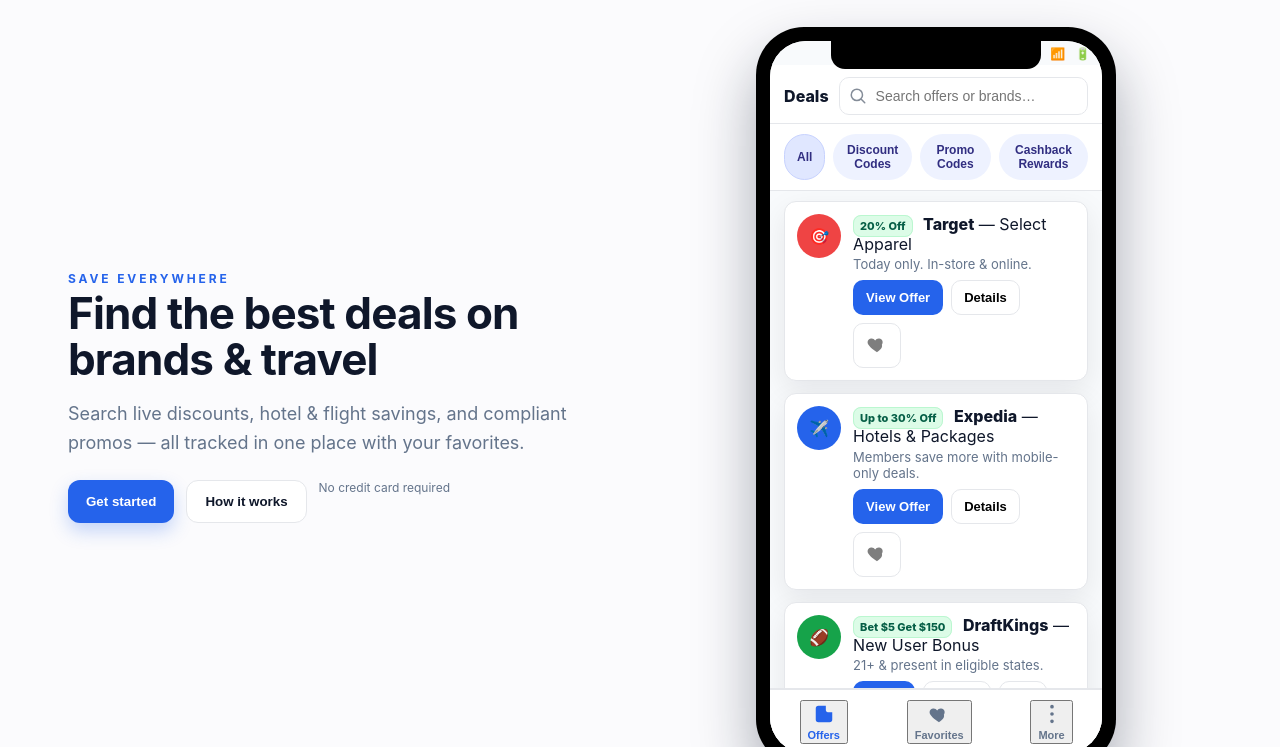
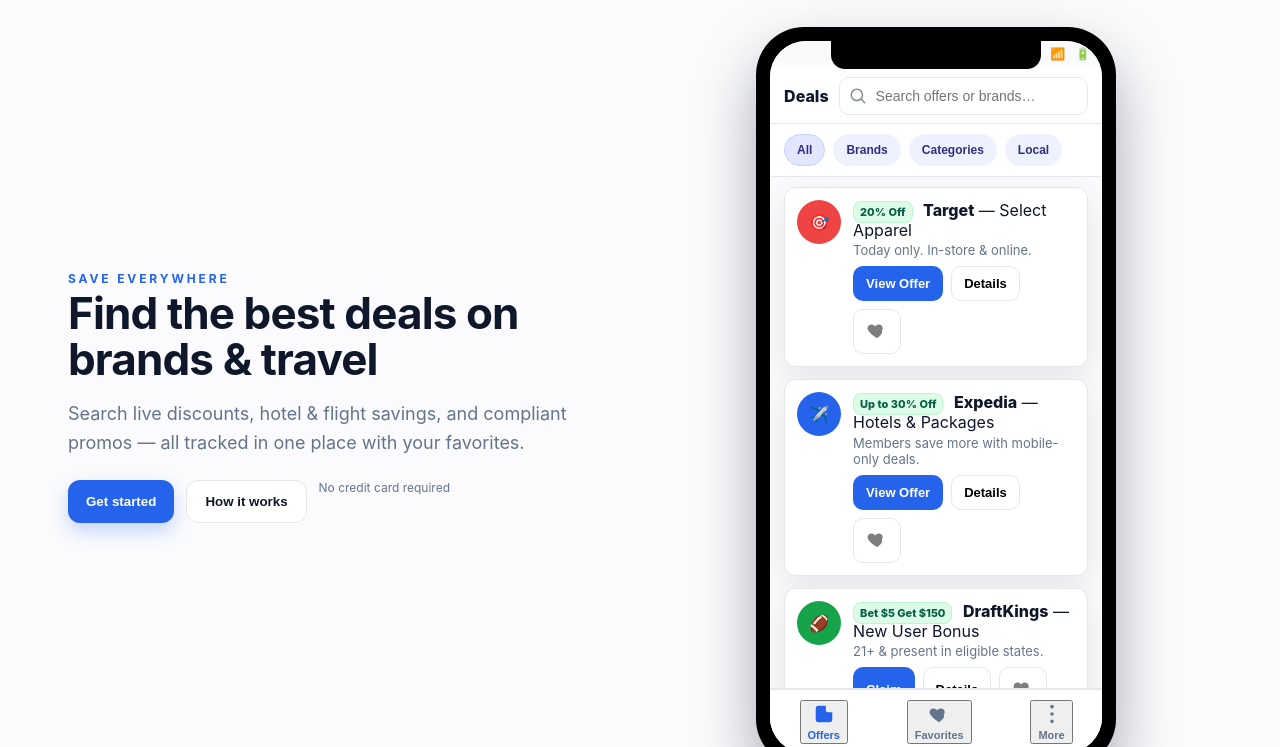
Before and after one commit to dnsgateway/000, a plain HTML site: page index.html in a window 1280 px wide. Shown: the part 43-790 px from the top of the page. Drawn offline with Linux system fonts and the light colour scheme.

Commit message:
Update index.html

```diff
--- a/index.html
+++ b/index.html
@@ -235,9 +235,9 @@
 
         <div class="chips" role="tablist" aria-label="Categories">
           <button class="chip active" data-filter="all" role="tab" aria-selected="true">All</button>
-          <button class="chip" data-filter="retail" role="tab" aria-selected="false">Discount Codes</button>
-          <button class="chip" data-filter="travel" role="tab" aria-selected="false">Promo Codes</button>
-          <button class="chip" data-filter="betting" role="tab" aria-selected="false">Cashback Rewards</button>
+          <button class="chip" data-filter="retail" role="tab" aria-selected="false">Brands</button>
+          <button class="chip" data-filter="travel" role="tab" aria-selected="false">Categories</button>
+          <button class="chip" data-filter="betting" role="tab" aria-selected="false">Local</button>
         </div>
 
         <div class="scroll" id="list" aria-live="polite">
```
